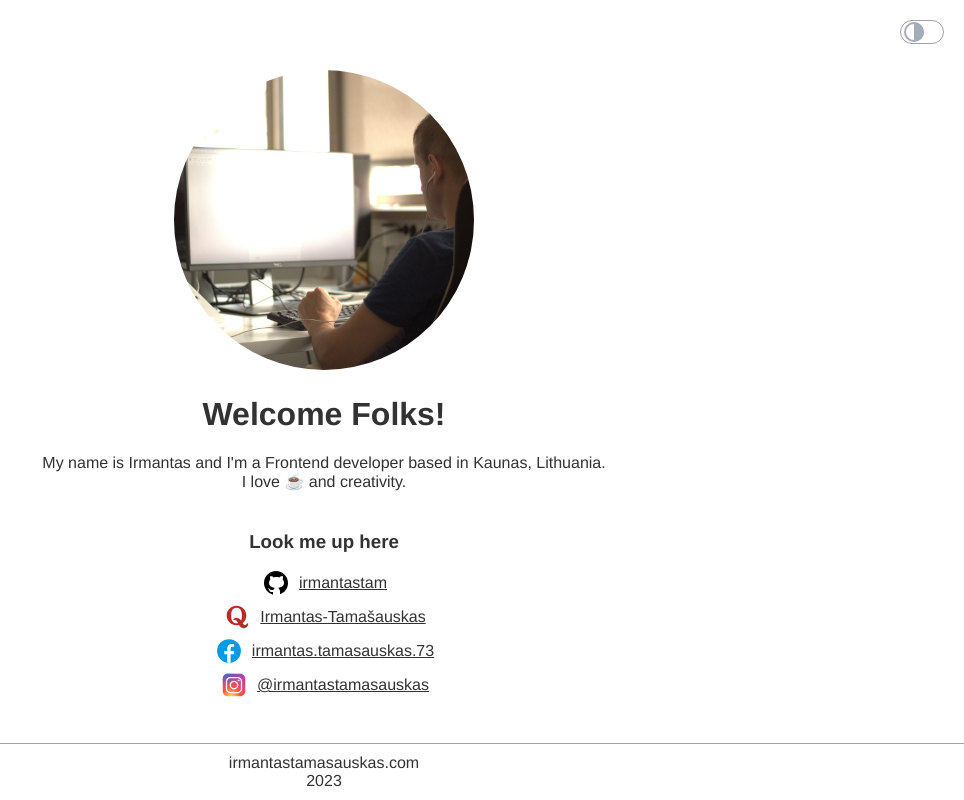
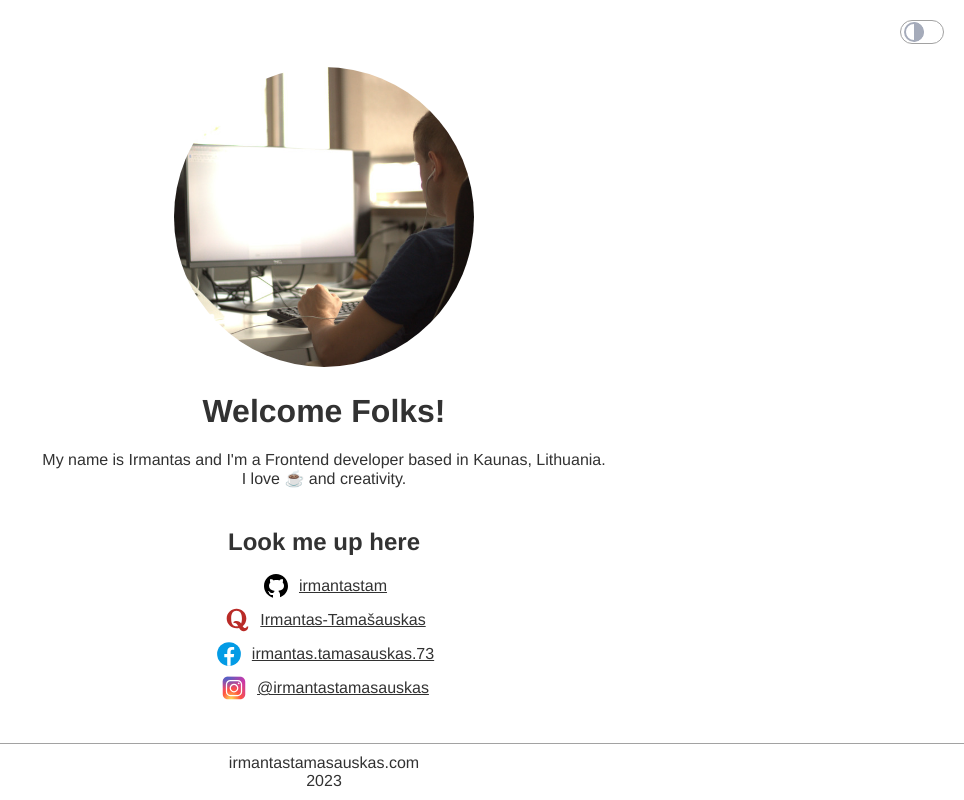
Before and after one commit to irmantastam/vue-vercel, a Vue app: page / in a window 1280 px wide. Shown: the whole page, without its empty margins (316-1280 px from the left). Built offline with nearby package versions, Linux system fonts and the light colour scheme.

Commit message:
Improve accessibility

```diff
--- a/src/components/ModeToggleComponent.vue
+++ b/src/components/ModeToggleComponent.vue
@@ -1,6 +1,10 @@
 <template>
   <div class="mode-toggle">
-    <button class="mode-toggle-button" @click="toggleDark()">
+    <button
+      class="mode-toggle-button"
+      title="Dark mode toggle"
+      @click="toggleDark()"
+    >
       <div class="mode-toggle-circle">
         <div id="mode-toggle-symbol"></div>
       </div>
--- a/src/views/HomeView.vue
+++ b/src/views/HomeView.vue
@@ -12,7 +12,7 @@
       Lithuania.<br />
       I love ☕ and creativity.
     </p>
-    <h3>Look me up here</h3>
+    <h2>Look me up here</h2>
     <ul>
       <li>
         <a
@@ -92,7 +92,7 @@ export default {
   border-radius: 50%;
 }
 
-h3 {
+h2 {
   margin: 40px 0 0;
 }
 
```
